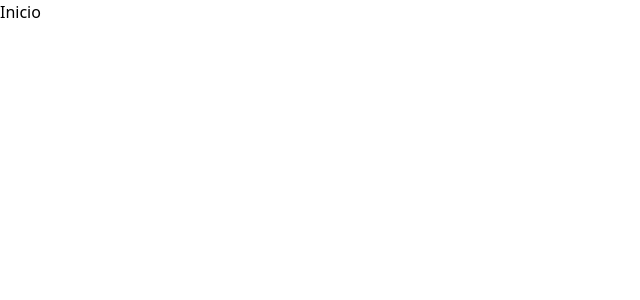
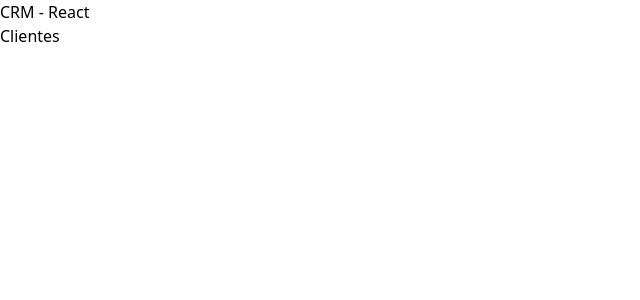
Before and after one commit to YouDevs/crm-react, a React (Vite) app: page / in a window 1280 px wide. Shown: the top 300 px of the page, without its empty margins (0-640 px from the left). Built offline with nearby package versions, Linux system fonts and the light colour scheme.

Commit message:
cómo usuar outlet y crear página index y nuevoCliente

```diff
--- /dev/null
+++ b/src/components/Layout.jsx
@@ -0,0 +1,12 @@
+import { Outlet } from 'react-router-dom'
+
+function Layout() {
+  return (
+    <div>
+        <h1 className="text-6xl font-bold">CRM - React</h1>
+        <Outlet />
+    </div>
+  )
+}
+
+export default Layout
--- a/src/main.jsx
+++ b/src/main.jsx
@@ -2,15 +2,24 @@
 import ReactDOM from 'react-dom/client'
 import './index.css'
 import { createBrowserRouter, RouterProvider } from 'react-router-dom'
+import Layout from './components/Layout'
+import NuevoCliente from './pages/NuevoCliente'
+import Index from './pages/Index'
 
 const router = createBrowserRouter([
 	{
 		path: '/',
-		element: <h1>Inicio</h1>
-	},
-	{
-		path: '/nosotros',
-		element: <h1>Nosotros</h1>
+		element: <Layout />,
+		children: [
+			{
+				index: true,
+				element: <Index />
+			},
+			{
+				path: '/clientes/nuevo',
+				element: <NuevoCliente />
+			}
+		]
 	},
 ])
 
--- /dev/null
+++ b/src/pages/Index.jsx
@@ -0,0 +1,11 @@
+
+
+const Index = () => {
+  return (
+    <div>
+        <h1>Clientes</h1>
+    </div>
+  )
+}
+
+export default Index
--- /dev/null
+++ b/src/pages/NuevoCliente.jsx
@@ -0,0 +1,9 @@
+const NuevoCliente = () => {
+  return (
+    <div>
+      <h1>Nuevo cliente</h1>
+    </div>
+  )
+}
+
+export default NuevoCliente
```
